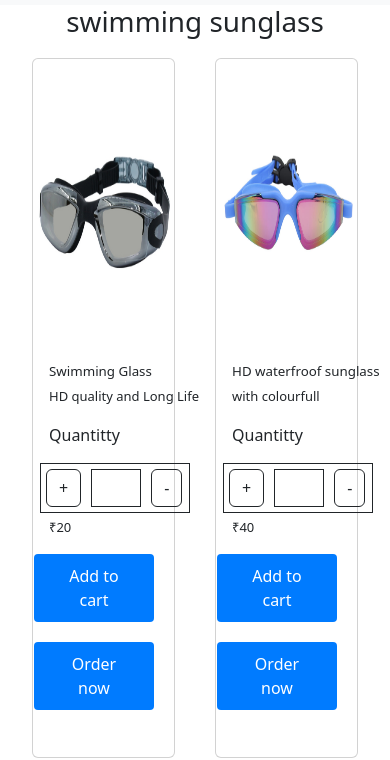
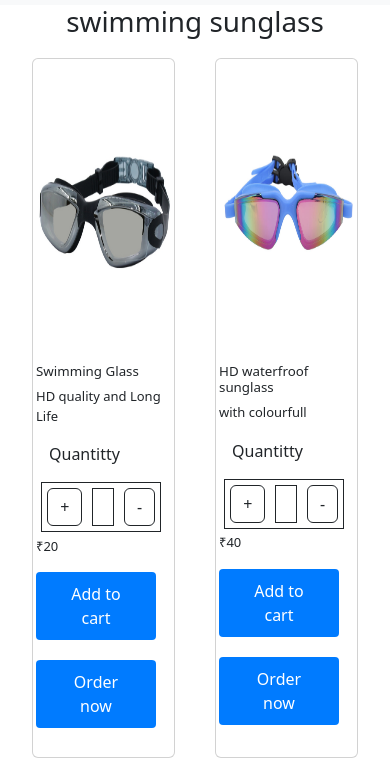
Before and after one commit to Surya-prakash-a11y/React.js, a React app in the folder glass/: page /sun2 in a window 390 px wide. Shown: the part 102-862 px from the top of the page. Built offline with nearby package versions, Linux system fonts and the light colour scheme.

Commit message:
last one plese

```diff
--- a/glass/src/Pages/Sun.css
+++ b/glass/src/Pages/Sun.css
@@ -44,7 +44,7 @@ margin: 10px;
 
 @media screen and (max-width:768px) {
     .card{
-          width: 300px;
+          width: 400px;
          height: 700px;
         display: block;
         position: relative;
@@ -64,7 +64,7 @@ margin: 10px;
 
     .value{
        margin-left: -6%;
-       width: 150px;
+       width: 120px;
        border: 1px solid;
 
     }
@@ -76,9 +76,11 @@ margin: 10px;
     .card-title{
         font-size: smaller;
         text-align: start;
+        margin-left: -10%;
     }
     .card-text{
         font-size: small;
         text-align: start;
+        margin-left: -10%;
     }
 }
```
